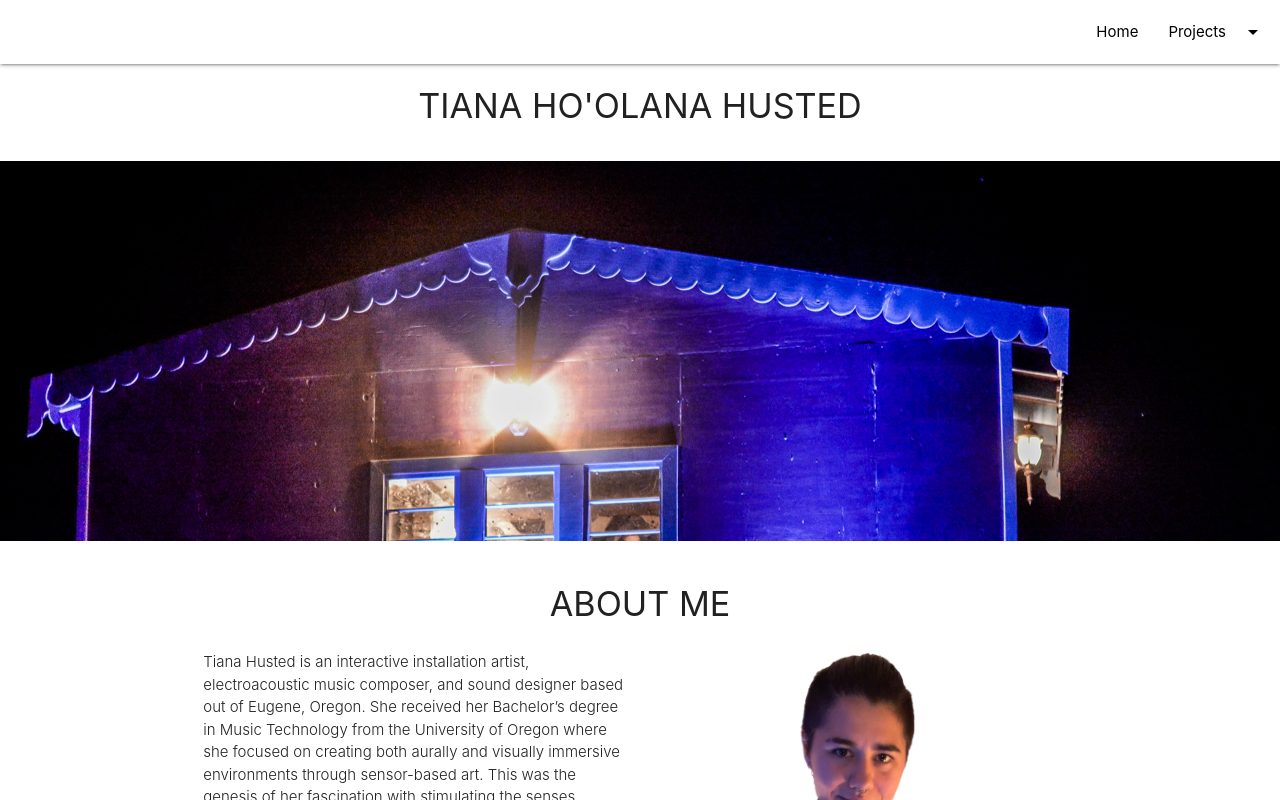
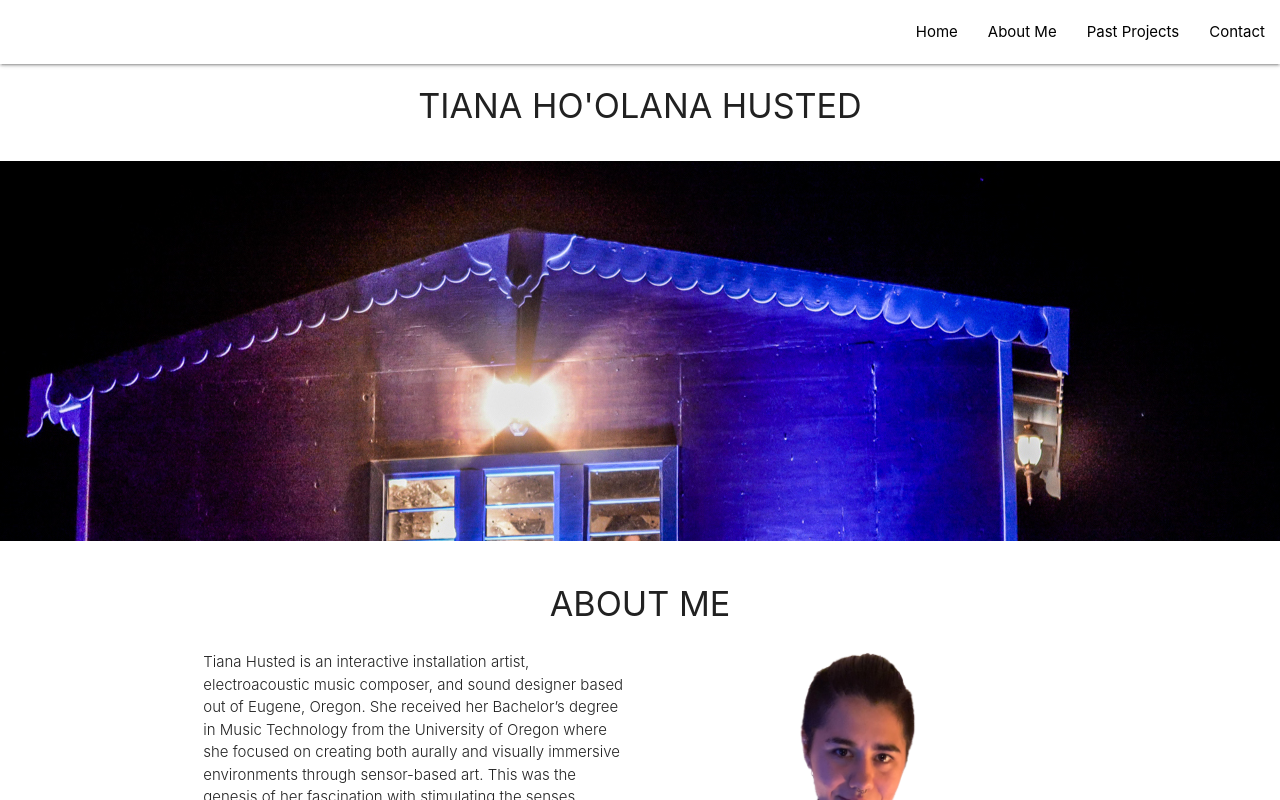
Before and after one commit to thusted/InteractiveArtPortfolio, a React (Create React App) app: page / in a window 1280 px wide. Shown: the top 800 px of the page. Built offline with nearby package versions, Linux system fonts and the light colour scheme.

Commit message:
Updated navbar to jump to sections on page

```diff
--- a/package.json
+++ b/package.json
@@ -13,6 +13,7 @@
     "react": "^16.13.1",
     "react-dom": "^16.13.1",
     "react-router-dom": "^5.2.0",
+    "react-router-hash-link": "^2.4.0",
     "react-scripts": "3.4.3"
   },
   "scripts": {
--- a/src/components/Navbar/index.js
+++ b/src/components/Navbar/index.js
@@ -1,5 +1,5 @@
 import React, { useEffect } from "react";
-import { Link } from "react-router-dom";
+import { HashLink as Link } from "react-router-hash-link";
 import "./style.css";
 import M from "materialize-css";
 
@@ -16,38 +16,31 @@ function Navbar() {
         <ul className="right">
           <li className="nav-item">
               <Link
-              to="/"
-              className={
-                window.location.pathname === "/" || window.location.pathname === "/home"
-                  ? "nav-link active"
-                  : "nav-link"
-              }
+                to="#home"
               >
                 Home
               </Link>
           </li>
-
-          {/* Dropdown Trigger */}
-          <li>
-            <a className="dropdown-trigger" href="#!" data-target="dropdown">Projects<i className="material-icons right">arrow_drop_down</i></a>
-            <ul id="dropdown" className="dropdown-content">
           <li className="nav-item">
               <Link
-                  to="/webdevelopment"
-                  className={window.location.pathname === "/webdevelopment" ? "nav-link active" : "nav-link"}
+                to="#aboutMe"
               >
-                  Web Development
+                About Me
               </Link>
           </li>
           <li className="nav-item">
               <Link
-                  to="/interactiveart"
-                  className={window.location.pathname === "/interactiveart" ? "nav-link active" : "nav-link"}
+                to="#pastProjects"
               >
-                  Interactive Art
+                Past Projects
               </Link>
           </li>
-            </ul>
+          <li className="nav-item">
+              <Link
+                to="#contact"
+              >
+                Contact
+              </Link>
           </li>
         </ul>
       </div>
--- a/src/pages/Home.js
+++ b/src/pages/Home.js
@@ -71,7 +71,7 @@ function Home() {
 
   return (
     <div>
-      <Header title="TIANA HO'OLANA HUSTED"/>
+      <h4 id="home">TIANA HO'OLANA HUSTED</h4>
       <br/>
 
       <div id="index-banner" className="parallax-container">
@@ -83,7 +83,7 @@ function Home() {
           <div className="row">
             <div className="col s12 center">
               <h3><i className="mdi-content-send brown-text"></i></h3>
-              <h4>ABOUT ME</h4>
+              <h4 id="aboutMe">ABOUT ME</h4>
               <div className="row">
                 <div className="col s12 m6 l6">
                   <p className="left-align light">Tiana Husted is an interactive installation artist, electroacoustic music composer, and sound designer based out of Eugene, Oregon. She received her Bachelor’s degree in Music Technology from the University of Oregon where she focused on creating both aurally and visually immersive environments through sensor-based art. This was the genesis of her fascination with stimulating the senses.
@@ -107,9 +107,8 @@ function Home() {
 
       <div className="container">
         <div className="section">
-          <Header title="PAST PROJECTS"/>
+          <h4 id="pastProjects">PAST PROJECTS</h4>
           <br/>
-
           <div className="row">
             <Project2 href="#modal7" id="modal7" className="col s12 m4 l4" imgSrc={Blink} title="Blink" modalDescription="“Blink” is a collaborative piece between House of Strange Rituals and the newly formed AHFEMME. This interactive exhibit sits at the intersection of sculpture, nature, technology, fashion, and performance.  A surrealistic depiction of the natural world that elicits wonder. Inside of this magnified ecosystem you will find felted bees, honey hives, and giant poppy pods that awaken as the public pass by. Additionally, come visit during the March and April First Friday Artwalk to witness this dreamlike universe take on another dimension. Performers, transformed into Queen bees, will inhabit the space turning this fantasy into their honeycomb home. During a time when the outside world feels overwhelming, this mesmerizing universe invites participants to look and be captured by illusion. Buzz by, it will happen in a Blink." imageArray={blinkImages} tech={["Arduino Uno", "Arduino IDE", "Max/MSP", "Programmable Par Can Lights and custom DMX controller made with Max/MSP", "16 Channel PWM Servo Drivers", "Servo Motors", "3D Printer"]} links={["https://vimeo.com/529084961", "https://vimeo.com/529207125"]}/>
 
--- a/src/pages/pageStyle.css
+++ b/src/pages/pageStyle.css
@@ -34,3 +34,7 @@
   background: url("../images/dollhouse4.jpg");
   opacity: .75;
 }
+
+h4{
+  text-align: center;
+}
```
Also changed, not shown: 1 other file (tests, documents, lock files or other folders). Lines whose indentation alone changed are shown as unchanged.
